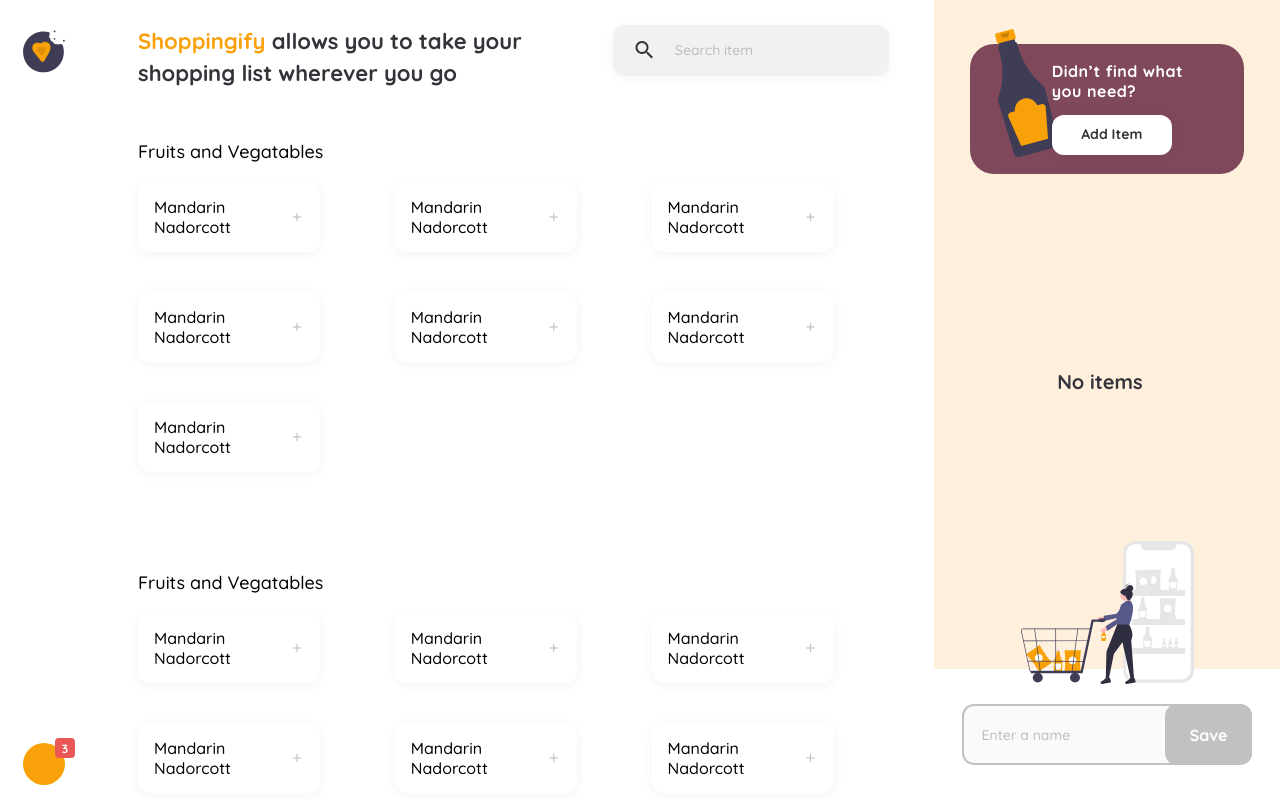
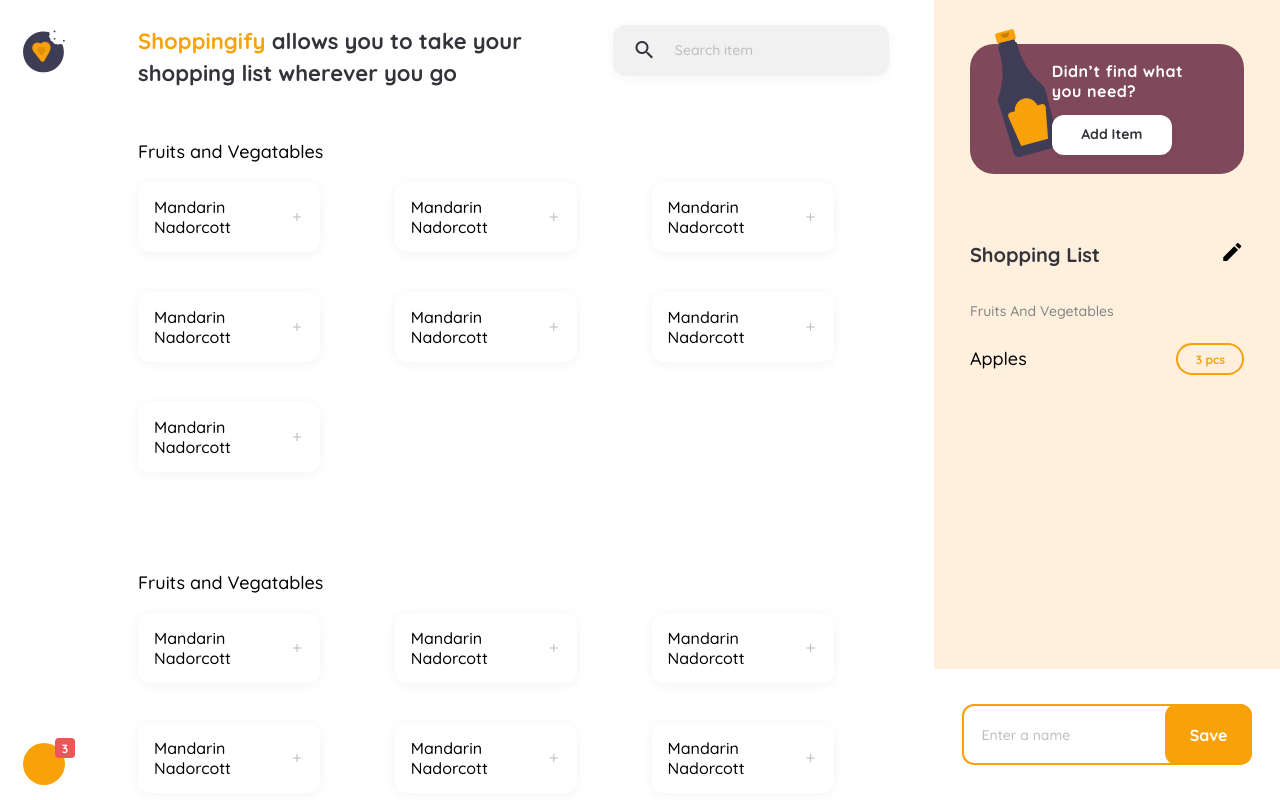
Before and after one commit to Leninner/shoppingify-list, a React (Create React App) app: page / in a window 1280 px wide. Built offline with nearby package versions, Linux system fonts and the light colour scheme.

Commit message:
Update project

```diff
--- a/src/components/AddItemButton/index.jsx
+++ b/src/components/AddItemButton/index.jsx
@@ -1,12 +1,12 @@
 import { StyledAddItemContainer, BoxInput, Form, ButtonAddItem, ButtonConfirm } from './styles';
 
-export const AddItemButton = ({ isAdding, handleAddItem, categories }) => {
+export const AddItemButton = ({ isAdding, handleAddItem, shoppingCart }) => {
   const handleClick = (e) => {
     e.preventDefault();
     handleAddItem();
   };
 
-  const isEmpty = categories.every((category) => category.items.length === 0);
+  const isEmpty = shoppingCart.every((category) => category.items.length === 0);
 
   return (
     <StyledAddItemContainer>
--- a/src/components/AddItemForm/index.jsx
+++ b/src/components/AddItemForm/index.jsx
@@ -1,7 +1,7 @@
 import { StyledAddItemForm, Campo, Entrada, EntradaNote, Section } from './styles';
 import { CategorySelect } from '../CategorySelect';
 
-export const AddItemForm = ({ categories }) => {
+export const AddItemForm = ({ shoppingCart }) => {
   return (
     <StyledAddItemForm>
       <h3>Add a new item</h3>
@@ -20,7 +20,7 @@
         </Campo>
         <Campo>
           <span>Category</span>
-          <CategorySelect WrapperInput={Entrada} categories={categories} />
+          <CategorySelect WrapperInput={Entrada} shoppingCart={shoppingCart} />
         </Campo>
       </Section>
     </StyledAddItemForm>
--- a/src/components/CategorySelect/index.jsx
+++ b/src/components/CategorySelect/index.jsx
@@ -3,7 +3,7 @@
 import { useState } from 'react';
 import PropTypes from 'prop-types';
 
-export const CategorySelect = ({ WrapperInput, categories }) => {
+export const CategorySelect = ({ WrapperInput, shoppingCart }) => {
   const [isOpen, setIsOpen] = useState(false);
 
   const handleFocus = () => {
@@ -20,7 +20,7 @@
             close
           </Close>
           <ContainerOptions>
-            {categories.map((elemento) => {
+            {shoppingCart.map((elemento) => {
               const { id, name } = elemento;
               return <CategoryOptions key={id} category={name} />;
             })}
--- a/src/components/ShoppingList/index.jsx
+++ b/src/components/ShoppingList/index.jsx
@@ -9,9 +9,9 @@
 } from './styles';
 import { Category } from '../Category';
 
-export const ShoppingList = ({ categories }) => {
-  const categoriesFiltered = categories.filter((value) => value.items.length > 0);
-  const isEmpty = categoriesFiltered.length === 0;
+export const ShoppingList = ({ shoppingCart }) => {
+  const shoppingCartFiltered = shoppingCart.filter((value) => value.items.length > 0);
+  const isEmpty = shoppingCartFiltered.length === 0;
 
   return (
     <StyledListItems>
@@ -28,7 +28,7 @@
           </ShoppingListTittle>
 
           <CategoriesContainer>
-            {categoriesFiltered.map((item) => (
+            {shoppingCartFiltered.map((item) => (
               <Category key={item.id} {...item} />
             ))}
           </CategoriesContainer>
--- a/src/containers/InteractiveAside/index.jsx
+++ b/src/containers/InteractiveAside/index.jsx
@@ -5,19 +5,19 @@
 import { AddItemForm } from '../../components/AddItemForm';
 import PropTypes from 'prop-types';
 
-const InteractiveAside = ({ isAdding, HandleAddItem, categories }) => {
+const InteractiveAside = ({ isAdding, HandleAddItem, shoppingCart }) => {
   return (
     <StyledInteractiveAside>
       {isAdding ? (
-        <AddItemForm categories={categories} />
+        <AddItemForm shoppingCart={shoppingCart} />
       ) : (
         <>
           <BoxFeedback handleAddItem={HandleAddItem} />
-          <ShoppingList categories={categories} />
+          <ShoppingList shoppingCart={shoppingCart} />
         </>
       )}
 
-      <AddItemButton isAdding={isAdding} handleAddItem={HandleAddItem} categories={categories} />
+      <AddItemButton isAdding={isAdding} handleAddItem={HandleAddItem} shoppingCart={shoppingCart} />
     </StyledInteractiveAside>
   );
 };
@@ -27,5 +27,5 @@
 InteractiveAside.propTypes = {
   isAdding: PropTypes.bool,
   HandleAddItem: PropTypes.func.isRequired,
-  categories: PropTypes.arrayOf(PropTypes.object).isRequired,
+  shoppingCart: PropTypes.arrayOf(PropTypes.object).isRequired,
 };
--- a/src/containers/Layout/index.jsx
+++ b/src/containers/Layout/index.jsx
@@ -4,12 +4,12 @@
 import { HandleAddItem } from '../../actions';
 import { StyledLayout } from './styles';
 
-const Layout = ({ children, isAdding, HandleAddItem, categories }) => {
+const Layout = ({ children, isAdding, HandleAddItem, shoppingCart }) => {
   return (
     <StyledLayout>
       <MenuAside />
       {children}
-      <InteractiveAside HandleAddItem={HandleAddItem} isAdding={isAdding} categories={categories} />
+      <InteractiveAside HandleAddItem={HandleAddItem} isAdding={isAdding} shoppingCart={shoppingCart} />
     </StyledLayout>
   );
 };
@@ -18,6 +18,7 @@
   return {
     isAdding: state.isAdding,
     categories: state.categories,
+    shoppingCart: state.shoppingCart,
   };
 };
 
--- a/src/index.jsx
+++ b/src/index.jsx
@@ -10,16 +10,45 @@
     {
       id: 1,
       name: 'Fruits And Vegetables',
-      items: [],
+      items: [
+        {
+          id: 1,
+          name: 'Apples',
+          quantity: 3,
+        },
+      ],
     },
     {
       id: 2,
-      name: 'Meet',
+      name: 'Meet and Fish',
       items: [],
     },
     {
       id: 3,
-      name: 'The friends',
+      name: 'Beverages',
+      items: [],
+    },
+  ],
+  shoppingCart: [
+    {
+      id: 1,
+      name: 'Fruits And Vegetables',
+      items: [
+        {
+          id: 1,
+          name: 'Apples',
+          quantity: 3,
+        },
+      ],
+    },
+    {
+      id: 2,
+      name: 'Meet and Fish',
+      items: [],
+    },
+    {
+      id: 3,
+      name: 'Beverages',
       items: [],
     },
   ],
```
